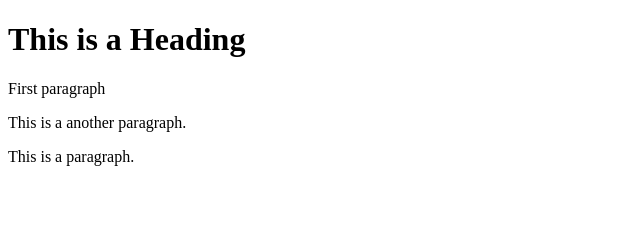
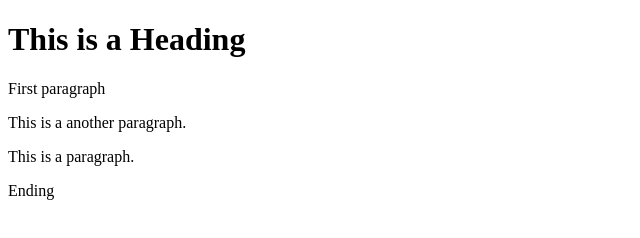
Before and after one commit to testThrowAccount/learning-git, a plain HTML site: page index.html in a window 1280 px wide. Shown: the full height of the page, 0-640 px from the left. Drawn offline with Linux system fonts and the light colour scheme.

Commit message:
add the ending p tag

```diff
--- a/index.html
+++ b/index.html
@@ -8,5 +8,6 @@
   <p>First paragraph</p>
   <p>This is a another paragraph.</p>
   <p>This is a paragraph.</p>
+  <p>Ending</p>
 </body>
 </html>
```
